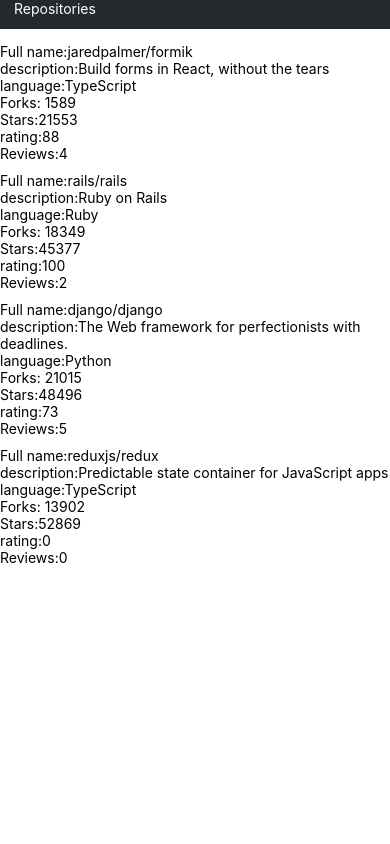
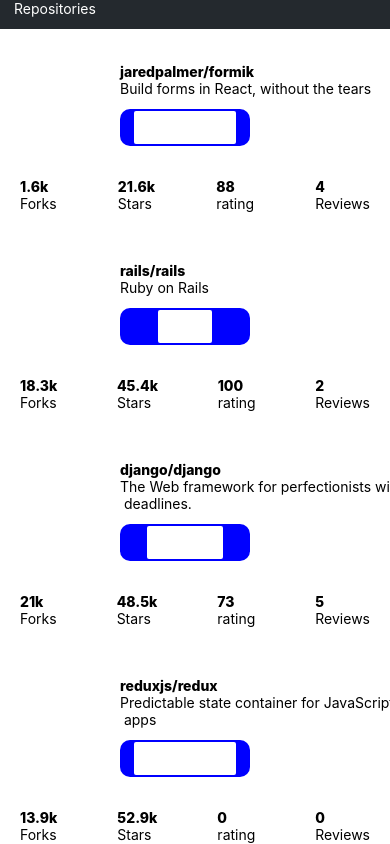
Before and after one commit to Jordan-Rob/rate-repository-app, a React Native app: screen / in a window 390 px wide. Built offline with nearby package versions, Linux system fonts and the light colour scheme.

Commit message:
Exercise 10.5: polished reviewed repositories list

```diff
--- a/src/components/RepositoryItem.jsx
+++ b/src/components/RepositoryItem.jsx
@@ -1,4 +1,49 @@
-import { Text, View } from "react-native"
+import { Image, StyleSheet, Text, View, Button } from "react-native"
+
+const styles = StyleSheet.create({
+  repositoryItem: {
+    flexDirection: "column",
+    backgroundColor: "white",
+    padding: 20
+  },
+  top:{
+    flexDirection: "row",
+    justifyContent: "space-between",
+    marginBottom: 20
+  },
+  bottom:{
+    flexDirection: "row",
+    justifyContent: "space-between"
+  },
+
+  repoUser:{
+    flexGrow: 0
+  },
+  repoName: {
+    flexGrow: 1
+  },
+  programmingLang:{
+    padding: 2,
+    backgroundColor: "blue",
+    borderRadius: 10,
+    alignItems: "center",
+    justifyContent: "center",
+    marginVertical: 12,
+    width: 130,
+  },
+  image: {
+    height:80,
+    backgroundColor: "#e1e4e8",
+    marginLeft: 100
+  },
+  text:{
+    fontWeight: "800"
+  }
+})
+
+function kFormatter(num) {
+  return Math.abs(num) > 999 ? Math.sign(num)*((Math.abs(num)/1000).toFixed(1)) + 'k' : Math.sign(num)*Math.abs(num)
+}
 
 const RepositoryItem = ({
     fullName,
@@ -10,14 +55,38 @@ const RepositoryItem = ({
     reviewCount
 }) => {
   return(
-    <View>
-      <Text>Full name:{`${fullName}`}</Text>
-      <Text>description:{`${description}`}</Text>
-      <Text>language:{`${language}`}</Text>
-      <Text>Forks: {`${forksCount}`}</Text>
-      <Text>Stars:{`${stargazersCount}`}</Text>
-      <Text>rating:{`${ratingAverage}`}</Text>
-      <Text>Reviews:{`${reviewCount}`}</Text>
+    <View style={styles.repositoryItem}>
+      <View style={styles.top}>
+        <Image
+          style={styles.image}
+          source={{uri:'https://avatars3.githubusercontent.com/u/13142323?v=4'}}
+        />
+        <View style={styles.repoName}>
+          <Text style={styles.text}>{`${fullName}`}</Text>
+          <Text>{`${description}`}</Text>
+          <View style={styles.programmingLang}>
+            <Button title={`${language}`} color={"white"}/>
+          </View>
+        </View>
+      </View>
+      <View style={styles.bottom}>
+          <View>
+            <Text style={styles.text}>{`${kFormatter(forksCount)}`}</Text>
+            <Text>Forks</Text>
+          </View>
+          <View>
+            <Text style={styles.text}>{`${kFormatter(stargazersCount)}`}</Text>
+            <Text>Stars</Text>
+          </View>
+          <View>
+            <Text style={styles.text}>{`${kFormatter(ratingAverage)}`}</Text>
+            <Text>rating</Text>
+          </View>
+          <View>
+            <Text style={styles.text}>{`${kFormatter(reviewCount)}`}</Text>
+            <Text>Reviews</Text>
+          </View>
+      </View>
     </View>
   )
 }
--- a/src/components/RepositoryList.jsx
+++ b/src/components/RepositoryList.jsx
@@ -33,7 +33,7 @@ const repositories = [
   {
     id: 'django.django',
     fullName: 'django/django',
-    description: 'The Web framework for perfectionists with deadlines.',
+    description: 'The Web framework for perfectionists with \n deadlines.',
     language: 'Python',
     forksCount: 21015,
     stargazersCount: 48496,
@@ -44,7 +44,7 @@ const repositories = [
   {
     id: 'reduxjs.redux',
     fullName: 'reduxjs/redux',
-    description: 'Predictable state container for JavaScript apps',
+    description: 'Predictable state container for JavaScript \n apps',
     language: 'TypeScript',
     forksCount: 13902,
     stargazersCount: 52869,
@@ -70,6 +70,7 @@ const RepositoryList = () => {
           stargazersCount={item.stargazersCount}
           ratingAverage={item.ratingAverage}
           reviewCount={item.reviewCount}
+          ownerAvatarUrl={item.ownerAvatarUrl}
         />
        }
       // other props
```
